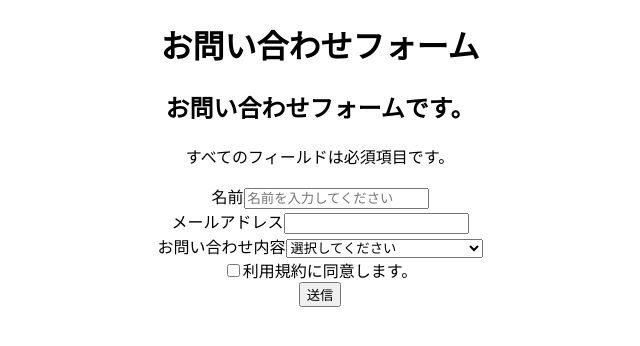
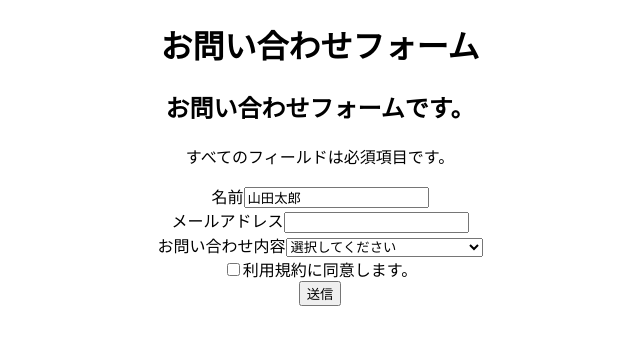
Before and after one commit to Louis-jk/tdd-jest-testing-library, a React (Create React App) app: page / in a window 1280 px wide. Shown: the top 346 px of the page, without its empty margins (320-960 px from the left). Built offline with nearby package versions, Linux system fonts and the light colour scheme.

Commit message:
테스트중

```diff
--- a/src/components/contact/Contact.tsx
+++ b/src/components/contact/Contact.tsx
@@ -10,7 +10,14 @@
         <form>
             <div>
                 <label htmlFor="name">名前</label>
-                <input type="text" id="name" name="name" placeholder="名前を入力してください" required />
+                <input
+                    type="text"
+                    id="name"
+                    name="name"
+                    placeholder="名前を入力してください"
+                    value="山田太郎"
+                    onChange={() => {}}
+                 />
             </div>
 
             <div>
```
